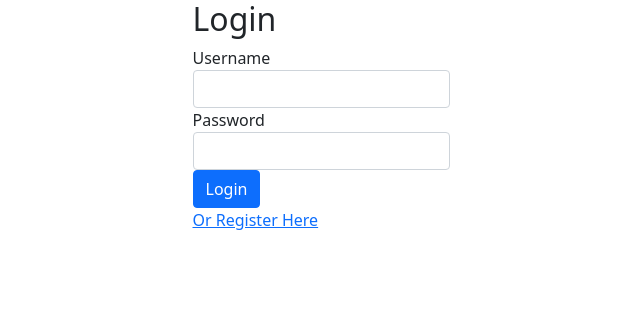
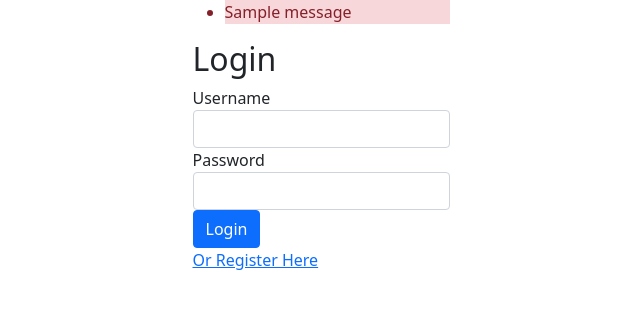
Before and after one commit to borelli28/Job-Board, a Django app: template job_board_app/templates/login.html in a window 1280 px wide. Shown: the top 309 px of the page, without its empty margins (319-959 px from the left). Run offline with Django 3.2, Linux system fonts and the light colour scheme; the template is opened without the code that fills it, so the values that code supplies are empty; tables that the repository leaves empty hold one stand-in row (values such as "Sample post"); one stand-in notice (Sample message) is shown.

Commit message:
Added validations messages to login form

```diff
--- a/job_board_app/templates/login.html
+++ b/job_board_app/templates/login.html
@@ -10,6 +10,13 @@
   <body>
 
     <main>
+      {% if messages %}
+      <ul class="messages">
+        {% for message in messages %}
+          <li {% if message.tags %} class="{{ message.tags }} alert-danger"{% endif %}>{{ message }}</li>
+        {% endfor %}
+      </ul>
+      {% endif %}
       <div id="login">
         <h2>Login</h2>
         <form action="/log_user" method="post">
```
